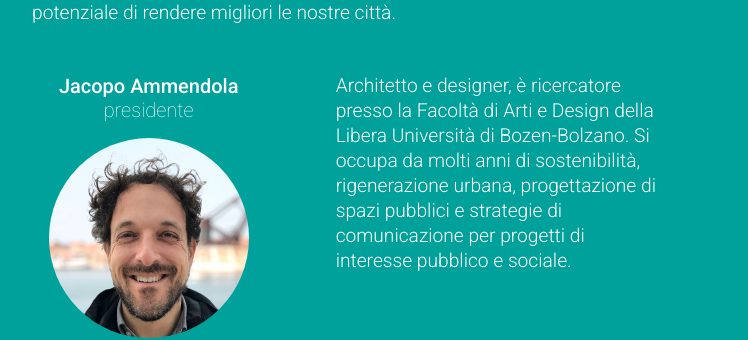
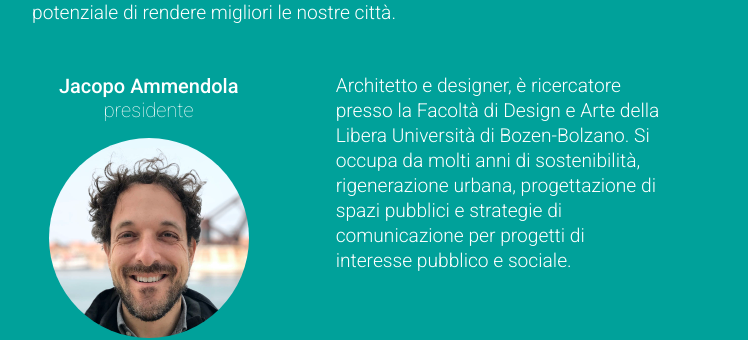
Before and after one commit to jacoping/bicloweb-2023, a Jekyll site: the page built from chisiamo.md, in a window 1280 px wide and 900 px high, scrolled down 666 px. Shown: the part 186-526 px from the top of the window, without its empty margins (258-1006 px from the left). Built offline with Jekyll 4.4.1, drawn with Linux system fonts in a browser that asks for light colours.

Commit message:
Update members.yml
update bio jacopo

```diff
--- a/_data/members.yml
+++ b/_data/members.yml
@@ -1,6 +1,6 @@
 - nome: Jacopo Ammendola
   ruolo: presidente
-  bio: Architetto e designer, è ricercatore presso la Facoltà di Arti e Design della Libera Università di Bozen-Bolzano. Si occupa da molti anni di sostenibilità, rigenerazione urbana, progettazione di spazi pubblici e strategie di comunicazione per progetti di interesse pubblico e sociale.
+  bio: Architetto e designer, è ricercatore presso la Facoltà di Design e Arte della Libera Università di Bozen-Bolzano. Si occupa da molti anni di sostenibilità, rigenerazione urbana, progettazione di spazi pubblici e strategie di comunicazione per progetti di interesse pubblico e sociale.
   foto: /res/img/jacopo.jpg
 
 - nome: Andrea Brunetti
```
